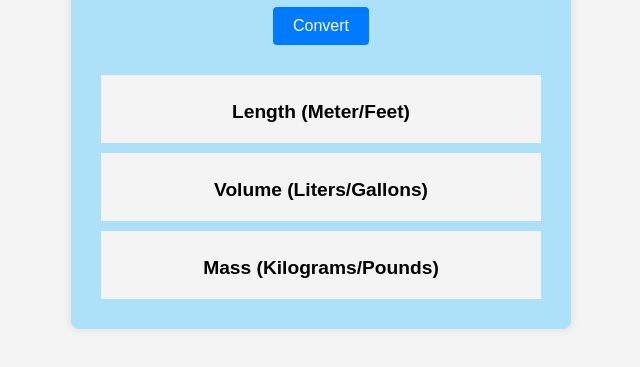
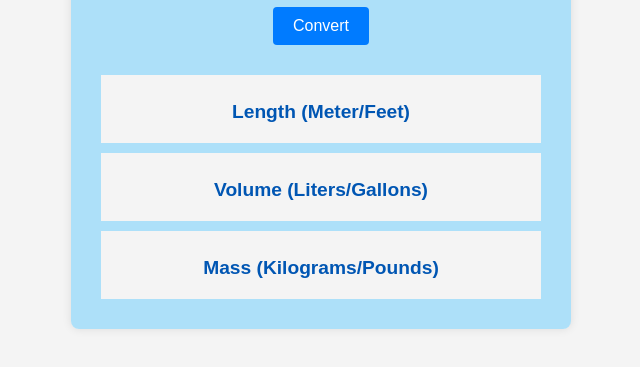
Before and after one commit to Petrasoderstrom1612/Metric-Imperial-Convertor, a plain HTML site: page index.html in a window 1280 px wide. Shown: the part 305-672 px from the top of the page, without its empty margins (319-959 px from the left). Drawn offline with Linux system fonts and the light colour scheme.

Commit message:
added dark blue for h2

```diff
--- a/index.css
+++ b/index.css
@@ -55,6 +55,7 @@ button:hover {
 h2 {
     font-size: 1.2em;
     margin-bottom: 10px;
+    color: #0056b3;
 }
 p {
     font-size: 1.2em;
```
